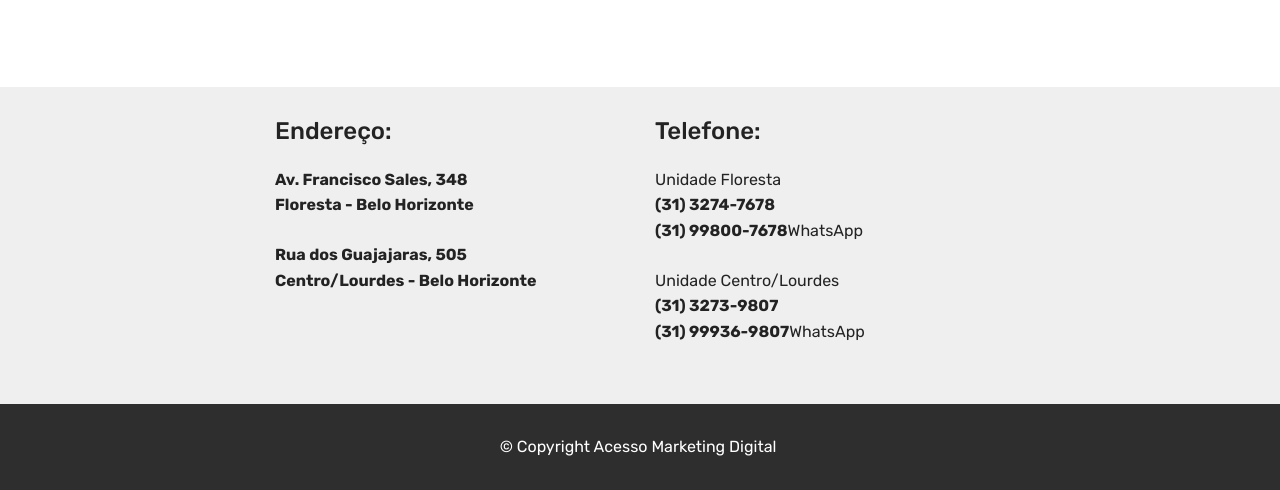
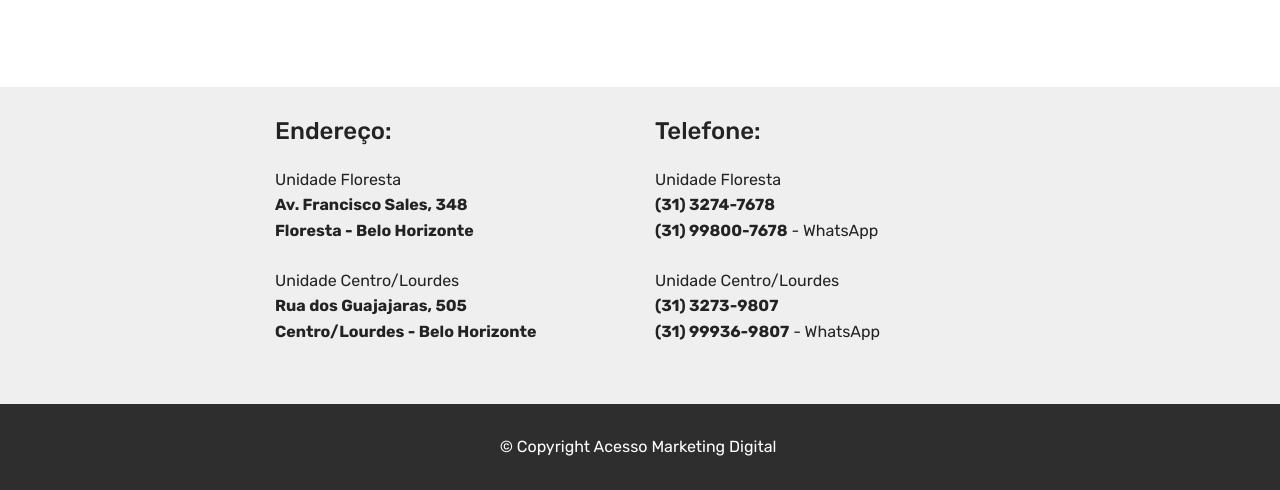
Before and after one commit to allpecentro/allpecentro.github.io, a plain HTML site: page index.html in a window 1280 px wide. Shown: the part 3185-3675 px from the top of the page. Drawn offline with nearby package versions, Linux system fonts and the light colour scheme; files whose address does not match are found by name.

Commit message:
Update index.html

```diff
--- a/index.html
+++ b/index.html
@@ -329,15 +329,15 @@ height="0" width="0" style="display:none;visibility:hidden"></iframe></noscript>
                     <div class="col-12 col-md-4">
                         <div class="b b-adress">
                             <h5 class="align-left mbr-fonts-style m-0 display-5">Endereço:</h5>
-                            <p class="mbr-text align-left mbr-fonts-style display-7"><strong>Av. Francisco Sales, 348<br>Floresta - Belo Horizonte</strong></p>
-                            <p class="mbr-text align-left mbr-fonts-style display-7"><strong>Rua dos Guajajaras, 505<br>Centro/Lourdes - Belo Horizonte</strong></p>
+                            <p class="mbr-text align-left mbr-fonts-style display-7">Unidade Floresta<br><strong>Av. Francisco Sales, 348<br>Floresta - Belo Horizonte</strong></p>
+                            <p class="mbr-text align-left mbr-fonts-style display-7">Unidade Centro/Lourdes<br><strong>Rua dos Guajajaras, 505<br>Centro/Lourdes - Belo Horizonte</strong></p>
                         </div>
                     </div>
                     <div class="col-12 col-md-4">
                         <div class="b b-phone">
                             <h5 class="align-left mbr-fonts-style m-0 display-5">Telefone:</h5>
-                            <p class="mbr-text align-left mbr-fonts-style display-7">Unidade Floresta<br><strong>(31) 3274-7678<br>(31) 99800-7678</strong>WhatsApp</p>
-                            <p class="mbr-text align-left mbr-fonts-style display-7">Unidade Centro/Lourdes<br><strong>(31) 3273-9807<br>(31) 99936-9807</strong>WhatsApp</p>
+                            <p class="mbr-text align-left mbr-fonts-style display-7">Unidade Floresta<br><strong>(31) 3274-7678<br>(31) 99800-7678</strong> - WhatsApp</p>
+                            <p class="mbr-text align-left mbr-fonts-style display-7">Unidade Centro/Lourdes<br><strong>(31) 3273-9807<br>(31) 99936-9807</strong> - WhatsApp</p>
                         </div>
                     </div>
 
```
